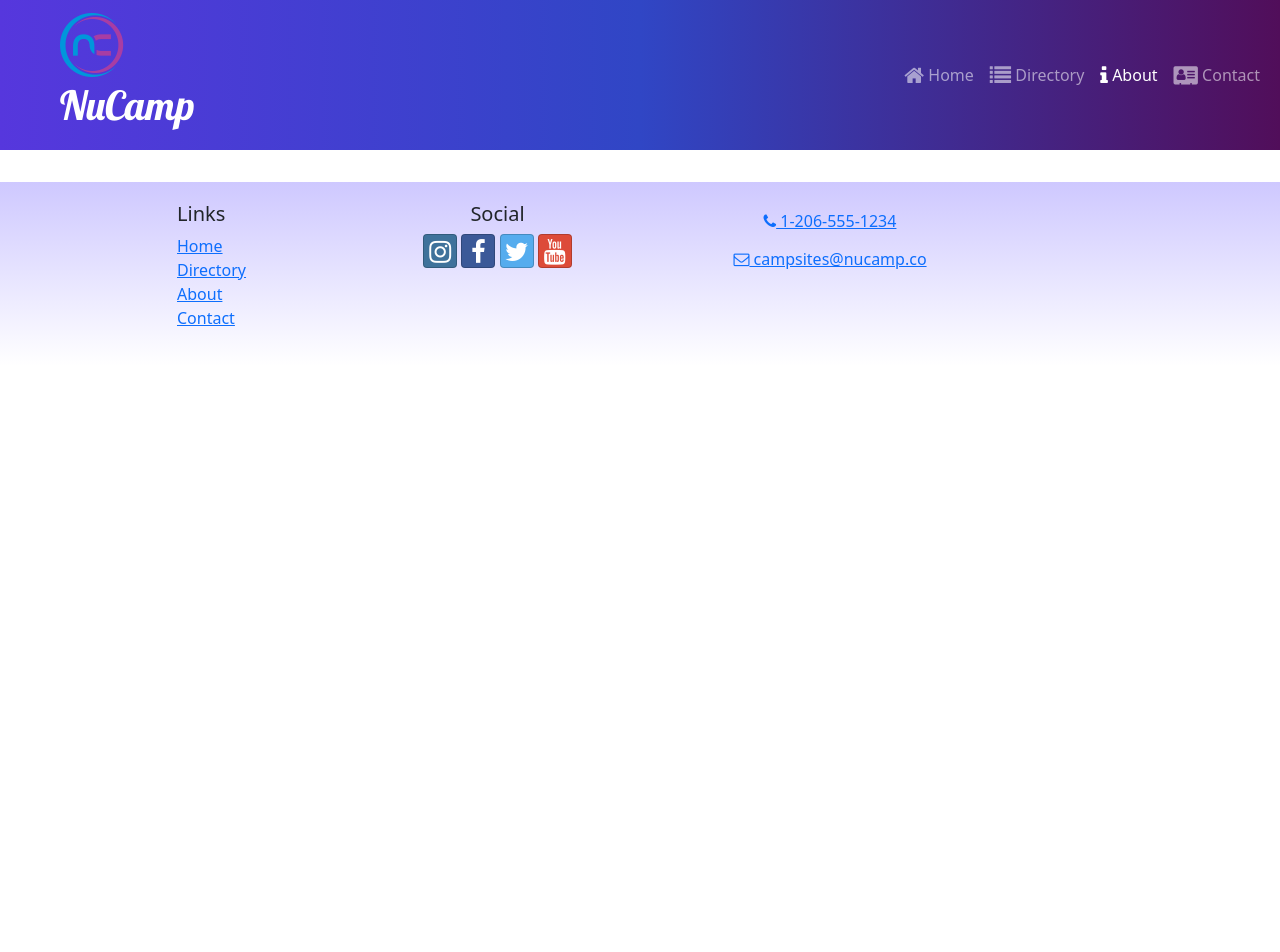
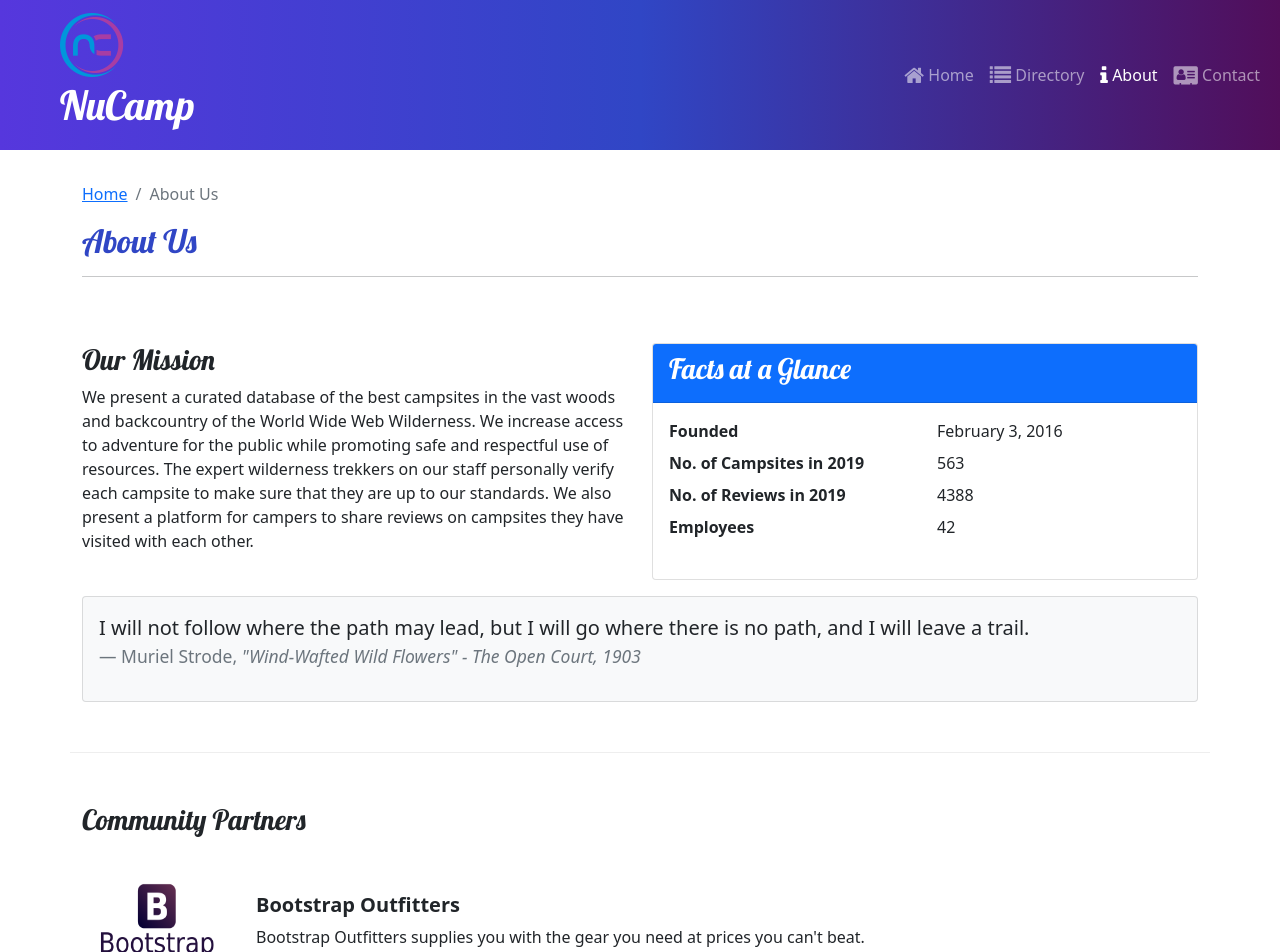
Before and after one commit to naniitsnina/nucampsite-react, a React (Create React App) app: page /about in a window 1280 px wide. Shown: the top 952 px of the page. Before the commit the page ends 800 px from the top, so only its background shows below. Built offline with nearby package versions, Linux system fonts and the light colour scheme.

Commit message:
Workshop Assignment 2

```diff
--- a/src/App.js
+++ b/src/App.js
@@ -6,16 +6,18 @@
 import CampsiteDirectoryPage from './pages/CampsiteDirectoryPage';
 import Footer from './components/Footer'
 import CampsiteDetailPage from './pages/CampsiteDetailPage';
+import AboutPage from './pages/AboutPage';
 
 function App() {
   return (
     <div className="App">
       <Header />
       <Routes>
-        <Route path='/' element={<HomePage/>}/>
-        <Route path='contact' element={<ContactPage/>}/>
-        <Route path='directory' element={<CampsiteDirectoryPage/>} />
-        <Route path='directory/:campsiteId' element={<CampsiteDetailPage/>}/>
+        <Route path='/' element={<HomePage />} />
+        <Route path='contact' element={<ContactPage />} />
+        <Route path='directory' element={<CampsiteDirectoryPage />} />
+        <Route path='directory/:campsiteId' element={<CampsiteDetailPage />} />
+        <Route path='about' element={<AboutPage />}></Route>
       </Routes>
       <Footer />
     </div>
--- a/src/features/display/DisplayList.js
+++ b/src/features/display/DisplayList.js
@@ -2,9 +2,10 @@
 import DisplayCard from './DisplayCard';
 import { selectFeaturedCampsite } from '../campsites/campsitesSlice';
 import { selectFeaturedPromotion } from '../promotions/promotionsSlice';
+import { selectFeaturedPartner } from '../partners/partnersSlice';
 
 const DisplayList = () => {
-    const items = [selectFeaturedCampsite(), selectFeaturedPromotion()]
+    const items = [selectFeaturedCampsite(), selectFeaturedPromotion(), selectFeaturedPartner()]
 
     return(
         <Row>
--- /dev/null
+++ b/src/features/partners/Partner.js
@@ -0,0 +1,18 @@
+const Partner = ({ partner }) => {
+    if (partner) {
+      const { image, name, description } = partner;
+      return (
+        <>
+          <img src={image} alt={name} style={{ width: '150px' }} />
+          <div className="m-4">
+            <h5 className="fw-bold">{name}</h5>
+            {description}
+          </div>
+        </>
+      );
+    }
+
+    return null;
+  };
+
+  export default Partner;
--- /dev/null
+++ b/src/features/partners/PartnersList.js
@@ -0,0 +1,21 @@
+import { Col } from "reactstrap";
+import Partner from "../../features/partners/Partner";
+import { selectAllPartners } from "./partnersSlice";
+
+const PartnersList = () => {
+    const partners = selectAllPartners();
+
+    return (
+        <Col className="mt-4">
+            {partners.map((partner) => {
+                return (
+                    <div className="d-flex mb-5" key={partner.id}>
+                        <Partner partner={partner} />
+                    </div>
+                )
+            })}
+        </Col>
+    )
+}
+
+export default PartnersList;
--- /dev/null
+++ b/src/features/partners/partnersSlice.js
@@ -0,0 +1,9 @@
+import { PARTNERS } from '../../app/shared/PARTNERS'
+
+export const selectAllPartners = () => {
+    return PARTNERS
+}
+
+export const selectFeaturedPartner = () => {
+    return PARTNERS.find((partner) => partner.featured)
+}
--- /dev/null
+++ b/src/pages/AboutPage.js
@@ -0,0 +1,65 @@
+import { Col, Row, Container, Card, CardBody, CardHeader } from 'reactstrap';
+import SubHeader from '../components/SubHeader';
+import PartnersList from '../features/partners/PartnersList';
+
+const AboutPage = () => {
+    return (
+        <Container>
+            <SubHeader current='About Us' />
+            <Row className='row-content'>
+                <Col sm='6'>
+                    <h3>Our Mission</h3>
+                    <p>
+                        We present a curated database of the best campsites in the vast woods and backcountry of the World Wide Web Wilderness.
+                        We increase access to adventure for the public while promoting safe and respectful use of resources. The expert wilderness trekkers on our staff personally verify each campsite to make sure that they are up to our standards. We also present a platform for campers to share reviews on campsites they have visited with each other.
+                    </p>
+                </Col>
+                <Col sm='6'>
+                    <Card>
+                        <CardHeader className='bg-primary text-white'>
+                            <h3>Facts at a Glance</h3>
+                        </CardHeader>
+                        <CardBody>
+                            <dl className='row'>
+                                <dt className='col-6'>Founded</dt>
+                                <dd className='col-6'>February 3, 2016</dd>
+                                <dt className='col-6'>No. of Campsites in 2019</dt>
+                                <dd className='col-6'>563</dd>
+                                <dt className='col-6'>No. of Reviews in 2019</dt>
+                                <dd className='col-6'>4388</dd>
+                                <dt className='col-6'>Employees</dt>
+                                <dd className='col-6'>42</dd>
+                            </dl>
+                        </CardBody>
+                    </Card>
+                </Col>
+                <Col>
+                    <Card className='bg-light mt-3'>
+                        <CardBody>
+                            <blockquote className='blockquote'>
+                                <p>
+                                    I will not follow where the path may lead, but I will go where there is no path, and I will leave a trail.
+                                </p>
+                                <footer className='blockquote-footer'>
+                                    Muriel Strode,{' '}
+                                    <cite title='Source Title'>
+                                        "Wind-Wafted Wild Flowers" - The Open Court,
+                                        1903
+                                    </cite>
+                                </footer>
+                            </blockquote>
+                        </CardBody>
+                    </Card>
+                </Col>
+            </Row>
+            <Row className='row-content'>
+                <Col xs='12'>
+                    <h3>Community Partners</h3>
+                </Col>
+                <PartnersList />
+            </Row>
+        </Container>
+    )
+}
+
+export default AboutPage;
--- a/src/pages/CampsiteDetailPage.js
+++ b/src/pages/CampsiteDetailPage.js
@@ -13,7 +13,7 @@
             <SubHeader current={campsite.name} detail={true}/>
             <Row>
                 <CampsiteDetail campsite={campsite}/>
-                <CommentsList campstieId={campsiteId}/>
+                <CommentsList campsiteId={campsiteId}/>
             </Row>
         </Container>
     )
```
